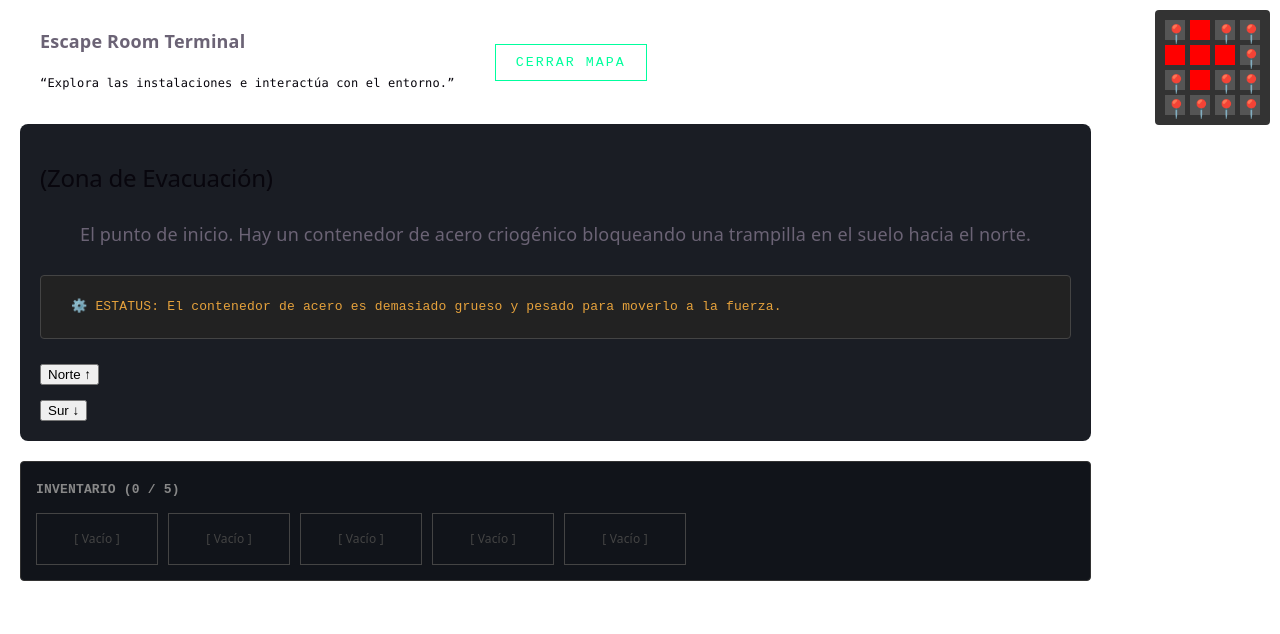
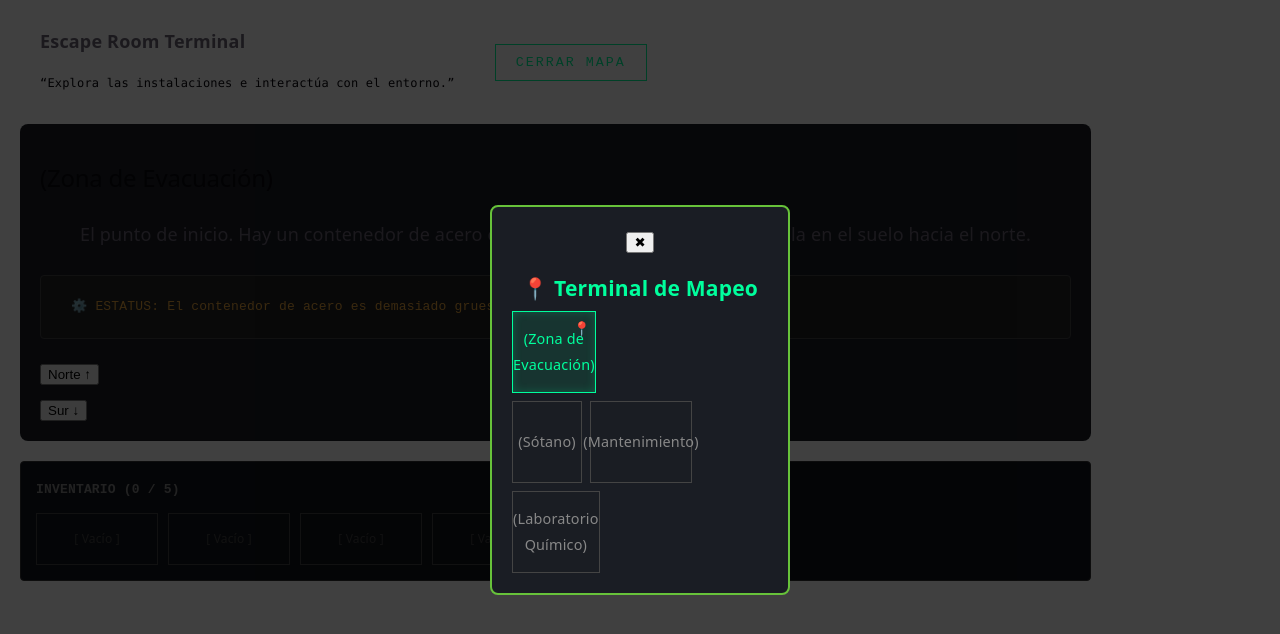
Before and after one commit to JoshuaMV-DSLS/React-Projects, a React (Vite) app in the folder GameProject/: page / in a window 1280 px wide. Both pictures are taken after a click on the button "VER MAPA". Shown: the top 634 px of the page. Built offline with nearby package versions, Linux system fonts and the light colour scheme.

Commit message:
puzzle flask fixed and map improved

```diff
--- a/GameProject/src/App.jsx
+++ b/GameProject/src/App.jsx
@@ -1,6 +1,7 @@
 import { useState, useContext } from "react";
 import { GameProvider, GameContext } from "./context/GameContext.jsx";
 import { escapeMap } from "./components/escapeMap.js";
+import { MazeMap } from "./components/MazeMap.jsx";
 
 const useGame = () => useContext(GameContext);
 
@@ -33,7 +34,18 @@ function GameLayout() {
 
         <InventoryBar />
 
-        {showMap && <MazeMap currentId={currentRoomId} />}
+        {showMap && (
+        <div className="modal-overlay" onClick={() => setShowMap(false)}>
+          {/* El stopPropagation evita que el modal se cierre al hacer clic DEntro del mapa */}
+          <div className="modal-content" onClick={(e) => e.stopPropagation()}>
+            <button className="modal-close-btn" onClick={() => setShowMap(false)}>
+              ✖
+            </button>
+            <MazeMap />
+          </div>
+        </div>
+      )}
+
       </div>
     </main>
   );
@@ -147,27 +159,6 @@ function NavigationControls() {
   );
 }
 
-const MazeMap = ({ currentRoomId }) => {
-  const GRID_SIZE = 4;
-
-return (
-    <div className="minimap-container">
-      {Array.from({ length: GRID_SIZE }).map((_, y) => (
-        <div key={y} style={{ display: 'flex', gap: '5px' }}>
-          {Array.from({ length: GRID_SIZE }).map((_, x) => {
-            const room = Object.values(escapeMap).find(r => r.x === x && r.y === y);
-            const isCurrent = room?.id === currentRoomId;
-            return (
-              <div key={`${x}-${y}`} style={{ width: '20px', height: '20px', background: room ? 'red' : '#555' }}>
-                {isCurrent && "📍"}
-              </div>
-            );
-          })}
-        </div>
-      ))}
-    </div>
-  );
-};
 
 function InventoryBar() {
   const { inventory, useItemFromInventory } = useGame();
--- /dev/null
+++ b/GameProject/src/components/MazeMap.jsx
@@ -0,0 +1,68 @@
+import React from "react";
+import { useGameState } from "../Hooks/useGameState.js"; // Ajusta la ruta a tu hook
+import { escapeMap } from "./escapeMap.js";    // Ajusta la ruta a tu mapa
+
+export function MazeMap() {
+  // El mapa se autoabastece del estado global del juego 🧠
+  const { currentRoom, solvedPuzzleIds = [] } = useGameState();
+
+  // Rangos de tu mapa basados en tus coordenadas X e Y
+  const xRange = [1, 2, 3];
+  const yRange = [0, 1, 2];
+
+  if (!currentRoom) return null;
+
+  return (
+    <div className="map-container">
+      <h3 style={{ marginBottom: "10px", color: "var(--accent-color)" }}>
+        📍 Terminal de Mapeo
+      </h3>
+
+      <div className="map-grid" style={{ display: "flex", flexDirection: "column", gap: "8px" }}>
+        {yRange.map((y) => (
+          <div key={y} className="map-row" style={{ display: "flex", gap: "8px" }}>
+            {xRange.map((x) => {
+              // 1. Buscamos si existe una habitación en esta coordenada
+              const room = Object.values(escapeMap).find((r) => r.x === x && r.y === y);
+
+              if (!room) {
+                // Si no hay habitación, pintamos un espacio vacío para mantener la cuadrícula alineada
+                return (
+                  <div
+                    key={x}
+                    style={{ width: "100px", height: "80px", opacity: 0 }}
+                  />
+                );
+              }
+
+              // 2. Evaluamos los estados usando condiciones estrictas
+              const isCurrent = currentRoom.id === room.id;
+
+              // Es "solved" si el puzle de esta habitación específica está en la lista de resueltos
+              const isSolved = room.puzzle?.id && solvedPuzzleIds.includes(room.puzzle.id);
+
+              // 3. Construimos dinámicamente tus clases CSS
+              let nodeClasses = "map-node";
+              if (isCurrent) nodeClasses += " current";
+              if (isSolved)  nodeClasses += " solved";
+
+              return (
+                <div key={x} className={nodeClasses}>
+                  {/* Nombre de la habitación */}
+                  <span>{room.name}</span>
+
+                  {/* El pin solo aparece si es la habitación actual exacta */}
+                  {isCurrent && (
+                    <span style={{ position: "absolute", top: "4px", right: "4px" }}>
+                      📍
+                    </span>
+                  )}
+                </div>
+              );
+            })}
+          </div>
+        ))}
+      </div>
+    </div>
+  );
+}
--- a/GameProject/src/components/escapeMap.js
+++ b/GameProject/src/components/escapeMap.js
@@ -68,7 +68,7 @@ export const escapeMap = {
     description: "Un laboratorio lleno de reactivos químicos y pantallas apagadas.",
     darkDescription: "⚠️ Todo está en absoluta oscuridad. Se escucha el zumbido de un generador averiado. No logras distinguir nada a tu alrededor.",
     items: [
-      { id: "chemical_flask", name: "Frasco de Ácido", description: "Un compuesto altamente corrosivo.", type: "tool" }
+      { id: "nitrogen_flask", name: "Frasco de Nitrógeno", description: "Un frasco lleno de nitrógeno líquido.", type: "tool" }
     ]
   },
 
```
